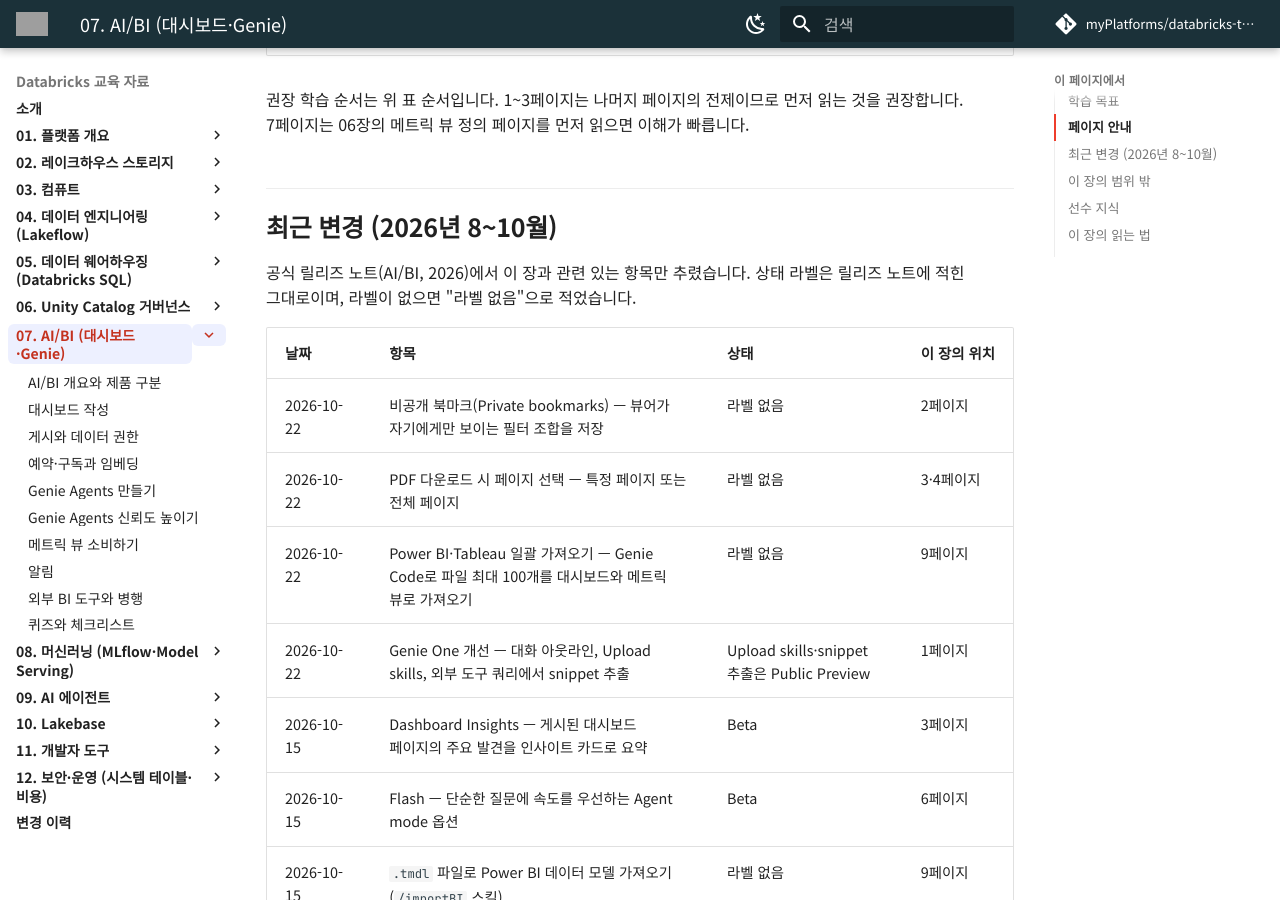
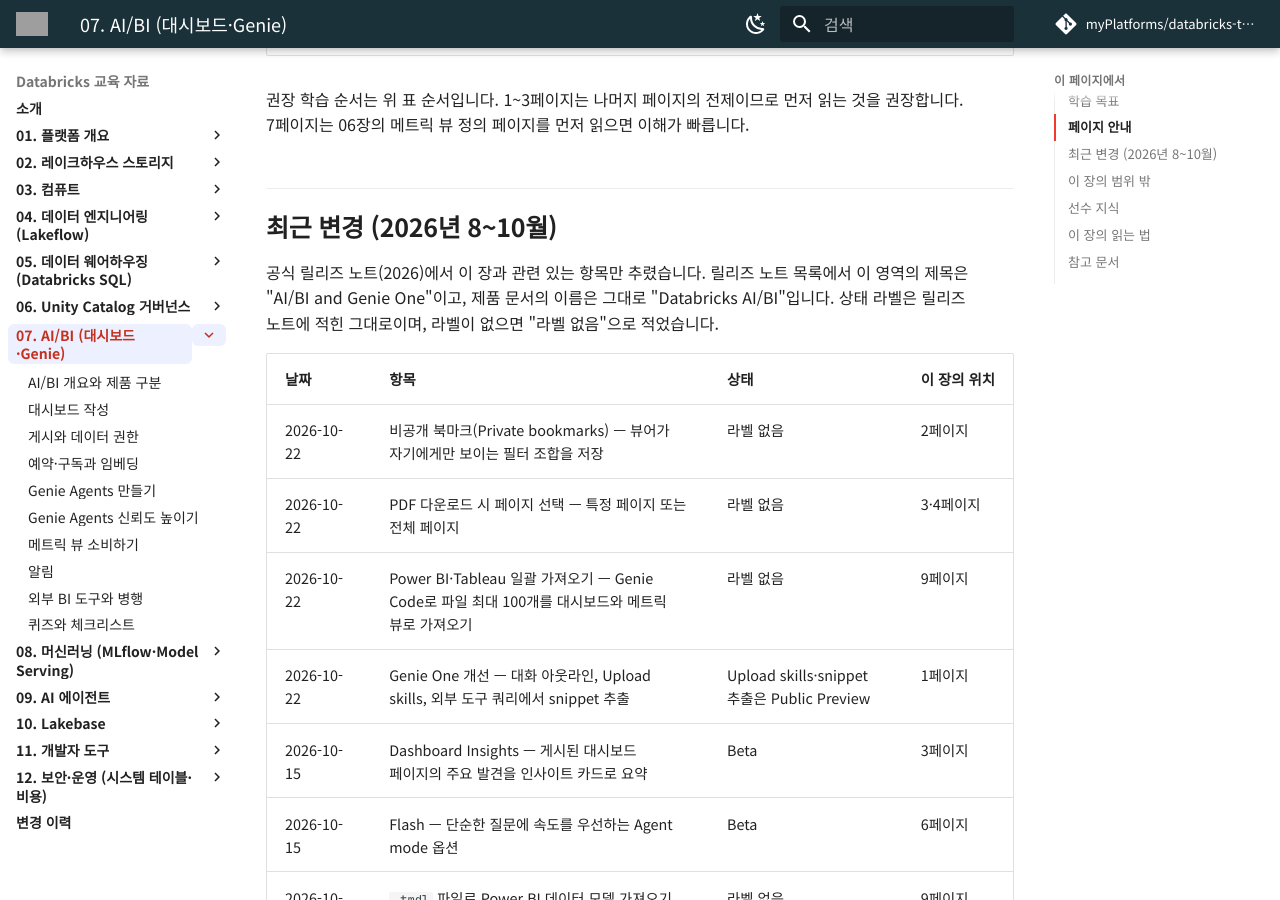
Before and after one commit to myPlatforms/databricks-training, an MkDocs documentation site: the page built from docs/07-ai-bi/README.md, in a window 1280 px wide and 900 px high, scrolled down 1767 px. Built offline with MkDocs 1.6.1 and Material for MkDocs 9.7.7, drawn with Linux system fonts in a browser that asks for light colours; some web fonts are replaced; comment, search, counter and statistics services are not loaded; some of the changed text lies outside the part shown; grey boxes are pictures that could not be loaded.

Commit message:
ch07: release-notes area is titled 'AI/BI and Genie One'; product name unchanged; add references
Co-authored-by: Isaac <no-reply@databricks.com>

```diff
--- a/docs/07-ai-bi/README.md
+++ b/docs/07-ai-bi/README.md
@@ -39,7 +39,7 @@
 
 ## 최근 변경 (2026년 8~10월)
 
-공식 릴리즈 노트(AI/BI, 2026)에서 이 장과 관련 있는 항목만 추렸습니다. 상태 라벨은 릴리즈 노트에 적힌 그대로이며, 라벨이 없으면 "라벨 없음"으로 적었습니다.
+공식 릴리즈 노트(2026)에서 이 장과 관련 있는 항목만 추렸습니다. 릴리즈 노트 목록에서 이 영역의 제목은 "AI/BI and Genie One"이고, 제품 문서의 이름은 그대로 "Databricks AI/BI"입니다. 상태 라벨은 릴리즈 노트에 적힌 그대로이며, 라벨이 없으면 "라벨 없음"으로 적었습니다.
 
 | 날짜 | 항목 | 상태 | 이 장의 위치 |
 |---|---|---|---|
@@ -84,3 +84,9 @@
 각 기능 페이지는 왜 필요한지, 어떻게 동작하는지, 어떻게 쓰는지, 트레이드오프, 주의사항 순서로 씁니다. 기능마다 상태 라벨(GA, Public Preview, Beta)을 표기합니다. 공식 문서에 라벨이 없으면 "문서에 상태 라벨 없음"이라고 적고, 라벨이 없다고 GA로 추정하지 않습니다.
 
 > **주의** AI/BI는 릴리즈가 매우 잦은 영역입니다. 2026년 8~10월 사이에도 라벨 변경, 한도 상향, 명칭 변경이 여러 건 있었습니다. 이 장은 2026-10-28 기준 공식 문서를 확인한 결과이며, 실제 설계 전에 각 페이지의 참고 문서 링크에서 최신 원문을 확인하십시오.
+
+## 참고 문서
+
+- [Databricks AI/BI](https://docs.databricks.com/aws/en/ai-bi/)
+- [AI/BI and Genie One 릴리즈 노트](https://docs.databricks.com/aws/en/ai-bi/release-notes/)
+- [Databricks 릴리즈 노트 목록](https://docs.databricks.com/aws/en/release-notes/)
```
Also changed, not shown: other parts of docs/07-ai-bi/README.md (+1 -1 lines), docs/updates.md (+1 -0 lines).
